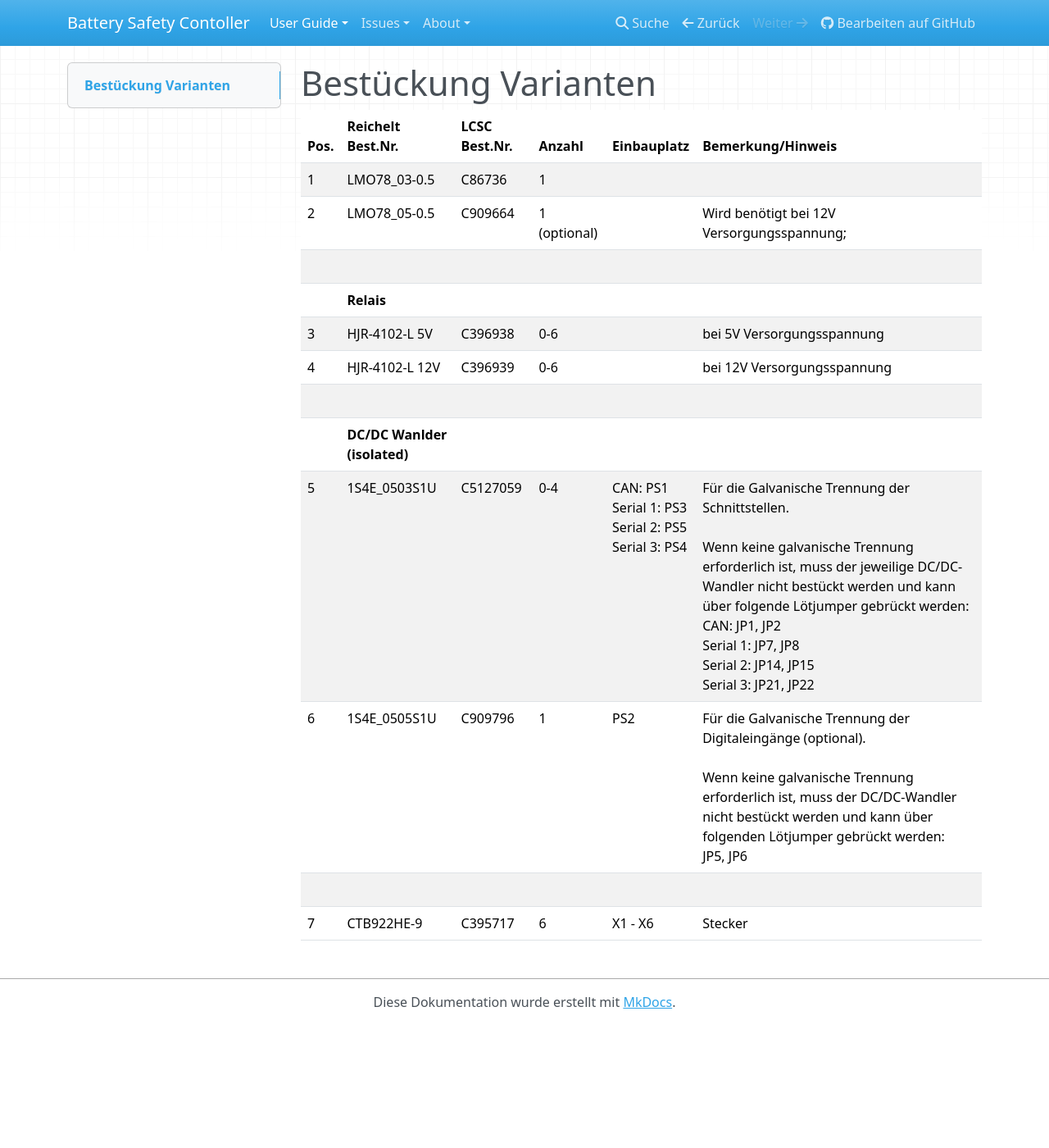
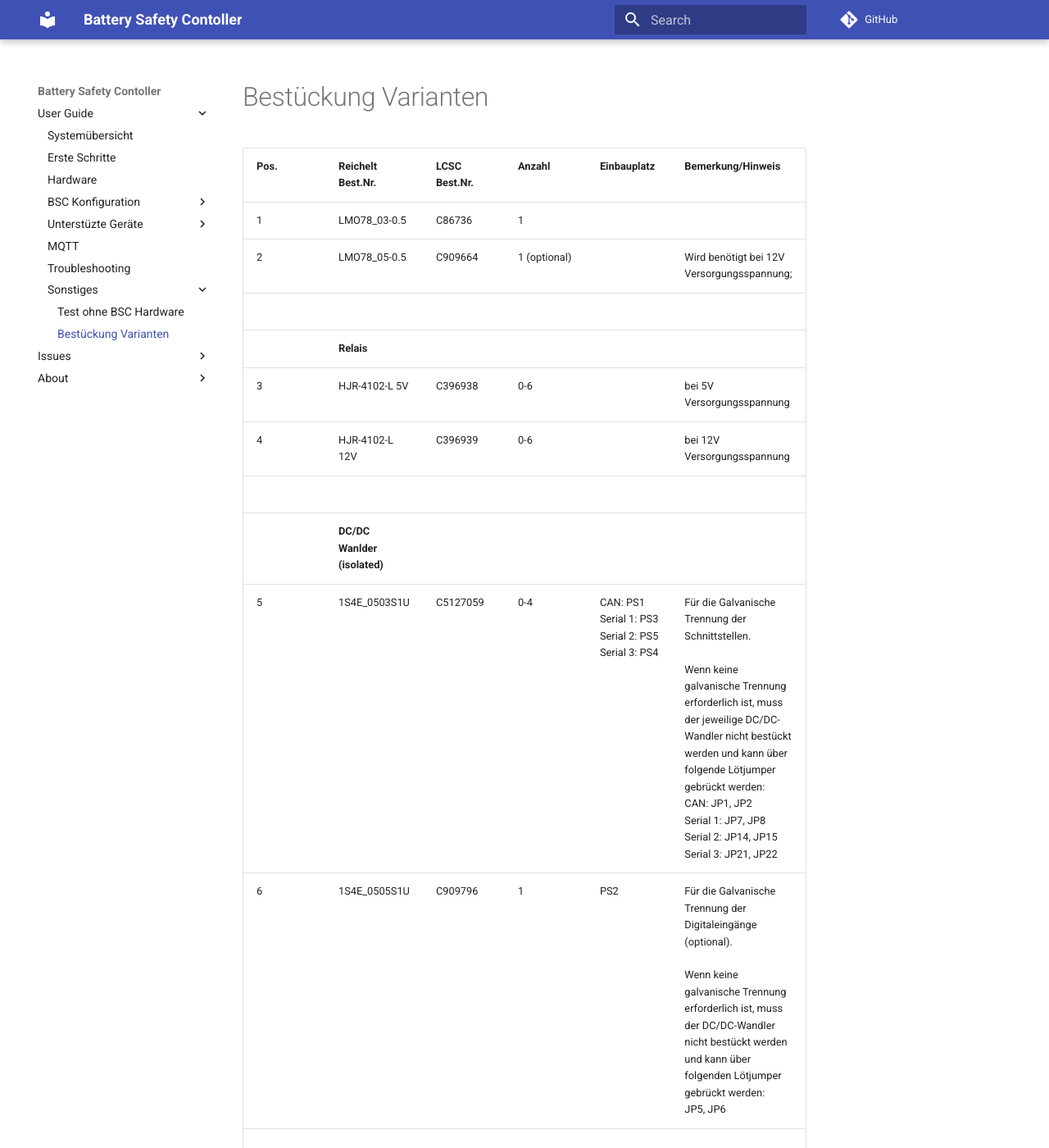
Before and after one commit to bsc-org/bsc, an MkDocs documentation site: the page built from docs/bestückung_varianten.md, in a window 1280 px wide and 1400 px high. Shown: the whole window at 82% size. Built offline with MkDocs 1.6.1 and Material for MkDocs 9.7.7, drawn with Linux system fonts in a browser that asks for light colours; nearby versions of some CDN libraries; comment, search, counter and statistics services are not loaded; some of the changed text lies outside the part shown.

Commit message:
Probleme in der Navigation -> Geändert auf das material Theme

```diff
--- a/mkdocs.yml
+++ b/mkdocs.yml
@@ -4,13 +4,13 @@ repo_url: https://github.com/shining-man/bsc_fw
 theme:
   name: mkdocs
 #  name: readthedocs
-#  name: material
+  name: material
   locale: de
   highlightjs: true
 #  language: de
 #  features:
 #    - navigation.path
-  navigation_depth: 3
+#  navigation_depth: 3
 
 plugins:
   - search:
```
